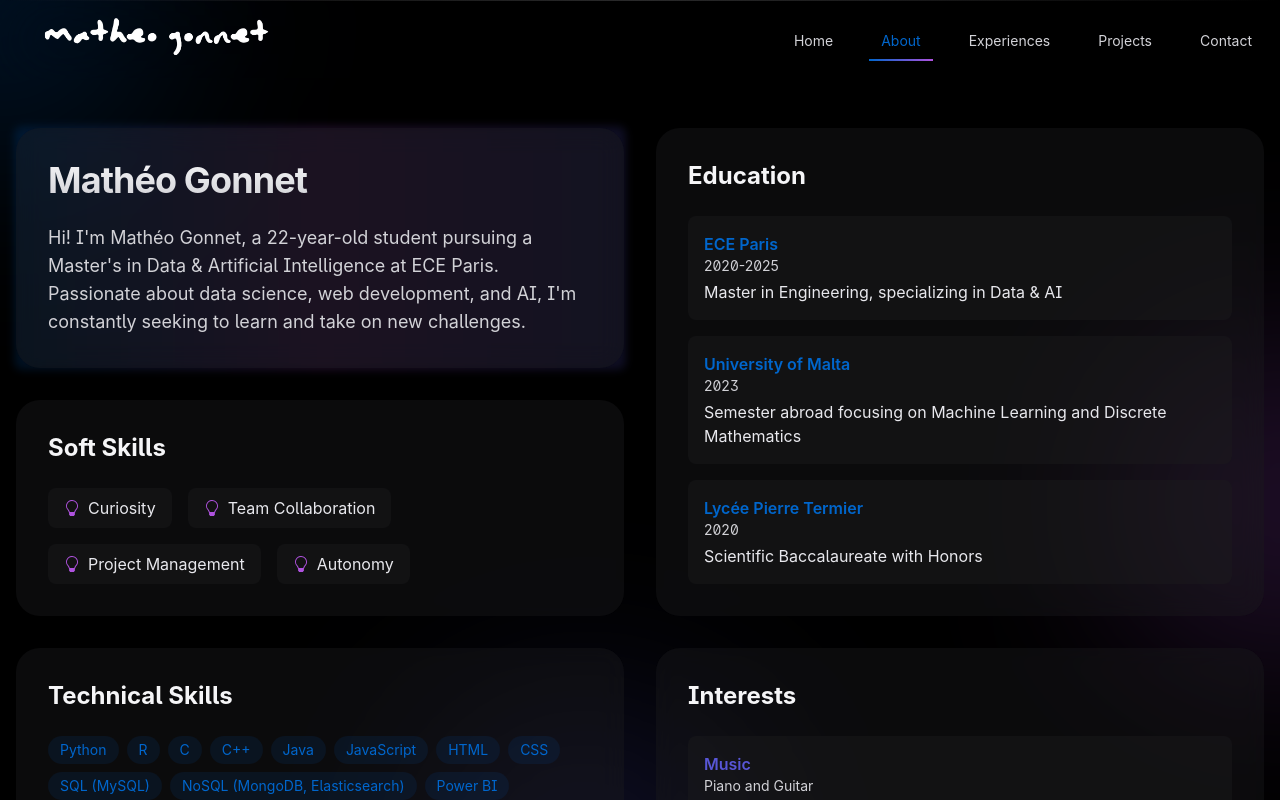
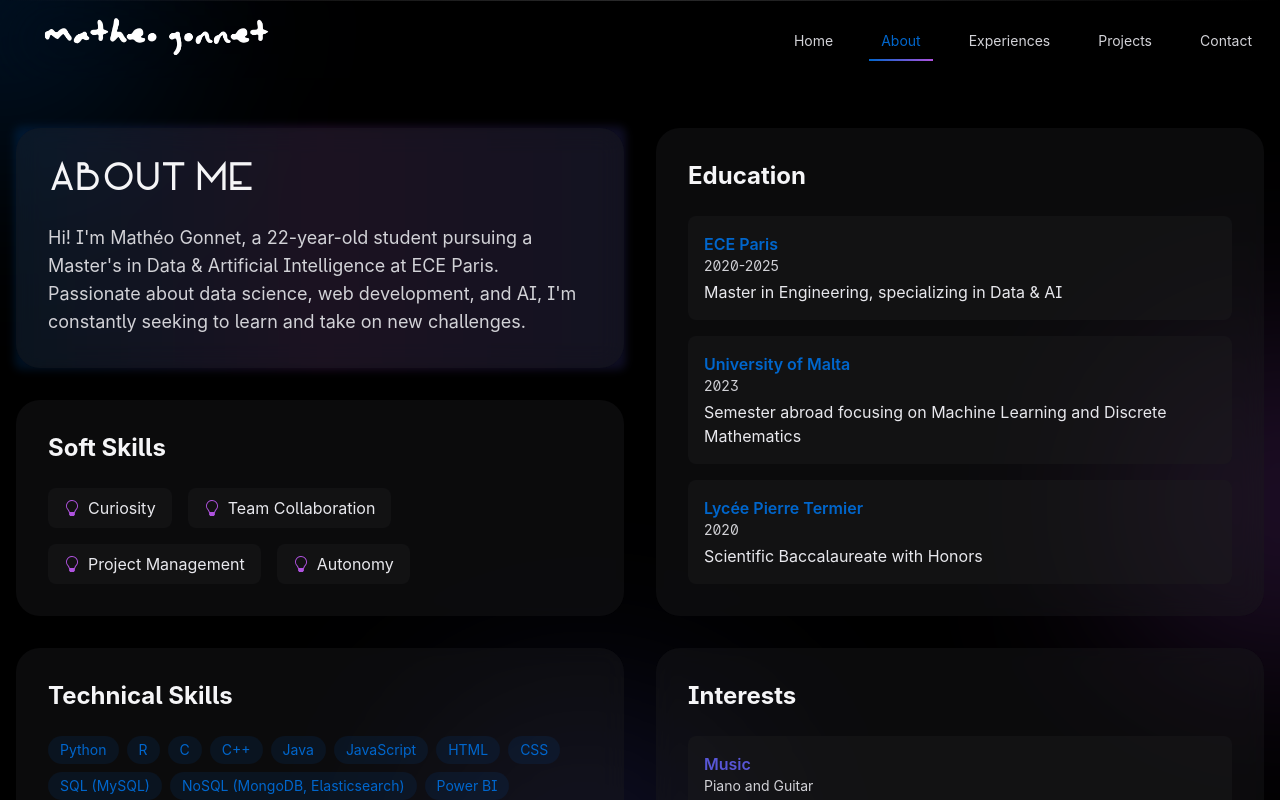
Before and after one commit to matheogonnet/my-portofolio-website, a Next.js app: page /about in a window 1280 px wide. Shown: the top 800 px of the page. Built offline with nearby package versions, Linux system fonts and the light colour scheme.

Commit message:
fix: police manisfesto adding on title sections

```diff
--- a/app/about/page.tsx
+++ b/app/about/page.tsx
@@ -93,8 +93,8 @@ export default function About() {
                   }}
                 />
                 <div className="glass-card relative p-8">
-                  <h1 className="mb-6 bg-gradient-to-b from-cupertino-50 to-cupertino-200 bg-clip-text text-4xl font-bold tracking-tight text-transparent">
-                    Mathéo Gonnet
+                  <h1 className="mb-6 font-['Manifesto'] text-4xl font-bold tracking-tight text-cupertino-50">
+                    About Me
                   </h1>
                   <p className="text-lg text-cupertino-200">
                     Hi! I'm Mathéo Gonnet, a 22-year-old student pursuing a Master's in Data & Artificial Intelligence at ECE Paris. Passionate about data science, web development, and AI, I'm constantly seeking to learn and take on new challenges.
```
